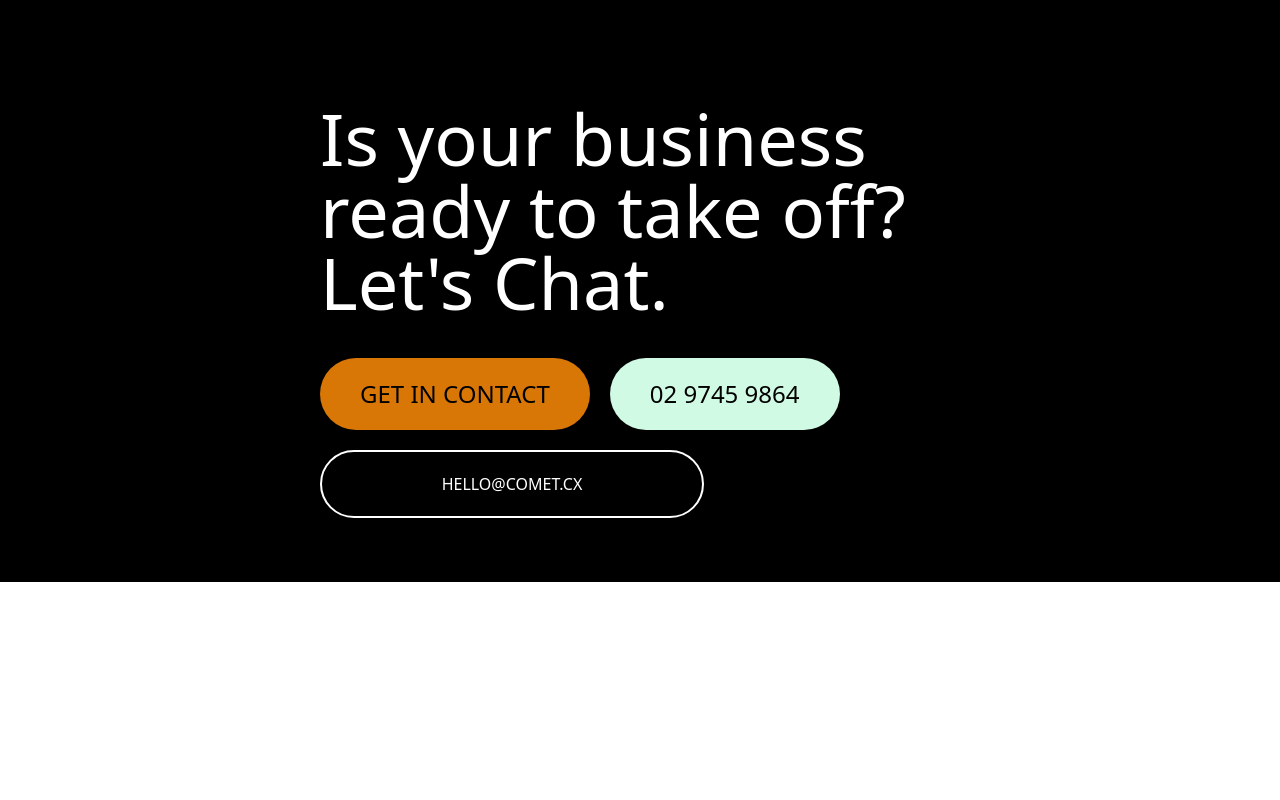
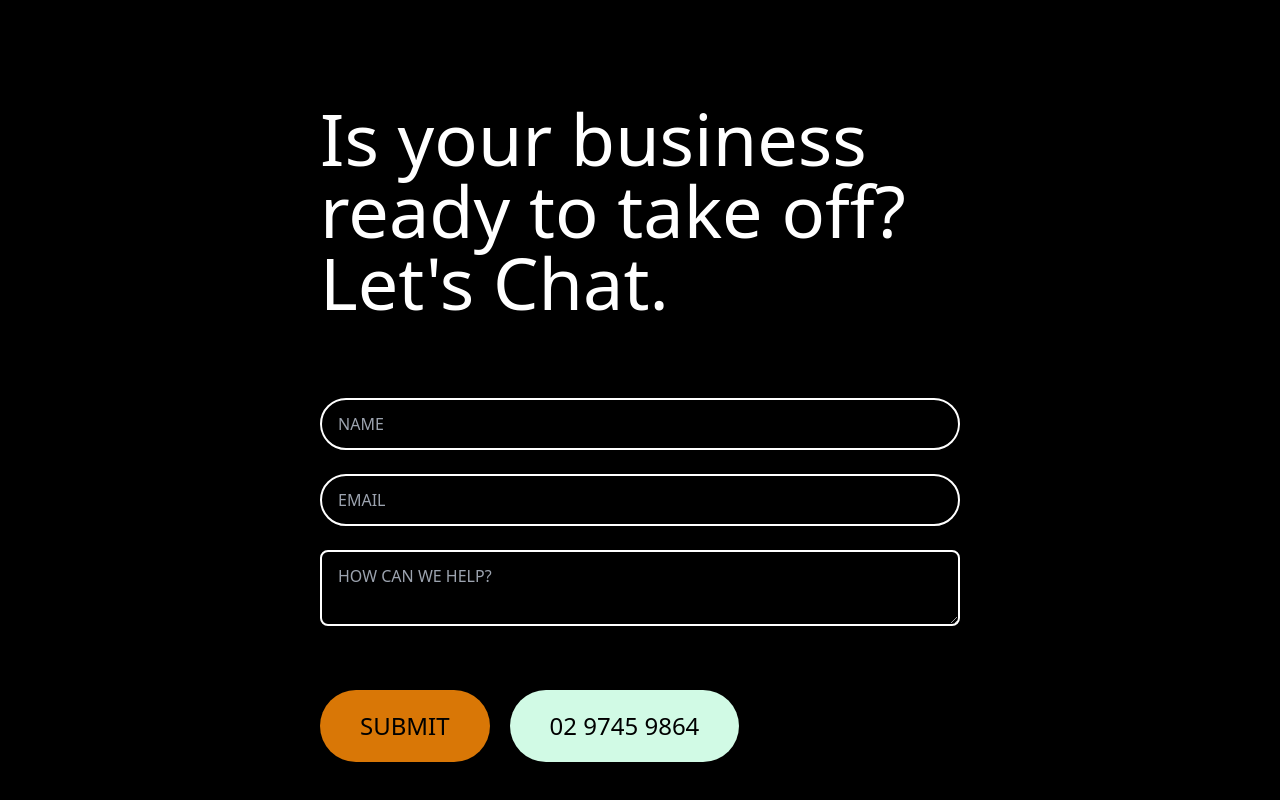
Before and after one commit to haisontop/tailwind-landing, a Next.js app: page / in a window 1280 px wide. Shown: the part 6641-7441 px from the top of the page. Before the commit the page ends 7223 px from the top, so only its background shows below. Built offline with nearby package versions, Linux system fonts and the light colour scheme.

Commit message:
form added

```diff
--- a/components/Footer.tsx
+++ b/components/Footer.tsx
@@ -2,7 +2,7 @@ import React, { ReactElement } from "react";
 
 function Footer(): ReactElement {
   return (
-    <footer className="relative pt-8 pb-6 bg-black">
+    <footer className="relative pt-14 md:pt-8 pb-6 px-5 md:px-0 bg-black">
       <div className="text-white flex justify-center md:mt-36 pb-10 md:mx-80">
         <div className="w-full">
           <h1 className="text-4xl md:text-7xl">
@@ -10,20 +10,22 @@ function Footer(): ReactElement {
             ready to take off?
             <br /> Let's Chat.
           </h1>
-          <div className="flex">
-            <button className="bg-yellow-600 text-black py-5 rounded-full text-2xl px-10 mt-10 mr-5">
-              GET IN CONTACT
-            </button>
-            <button className="bg-green-100 text-black py-5 rounded-full text-2xl px-10 mt-10">
-              02 9745 9864
-            </button>
-          </div>
-          <button className="bg-black text-white py-5 rounded-full border-2 md:w-96 mt-5 border-white border-opacity-100">
-            HELLO@COMET.CX
-          </button>
+          <form className="mt-20">
+            <input type="text" placeholder="NAME" className="border-2 bg-transparent border-white px-4 block w-full py-3 rounded-full" />
+            <input type="email" placeholder="EMAIL" className="my-6 border-2 bg-transparent border-white px-4 block w-full py-3 rounded-full" />
+            <textarea placeholder="HOW CAN WE HELP?" className="my-6 border-2 bg-transparent border-white px-4 block w-full py-3 rounded-lg" />
+            <div className="flex">
+              <button className="bg-yellow-600 text-black py-5 rounded-full md:text-2xl px-10 mt-10 mr-5">
+                SUBMIT
+              </button>
+              <button className="bg-green-100 text-black py-5 rounded-full md:text-2xl px-10 mt-10">
+                02 9745 9864
+              </button>
+            </div>
+          </form>
         </div>
       </div>
-    </footer>
+    </footer >
   );
 }
 
--- a/components/Home/Blogs.tsx
+++ b/components/Home/Blogs.tsx
@@ -26,7 +26,7 @@ const Blogs = () => {
           <div className="sticky top-0">
             <h1 className="md:text-6xl text-4xl">The Write Up</h1>
             <p className="md:my-10 md-5"></p>
-            <button className="bg-yellow-600 text-black py-5 my-6 md:my-0 rounded-full text-3xl px-10">
+            <button className="bg-yellow-600 text-black py-3 md:py-5 my-10 md:my-0 rounded-full text-3xl px-10">
               READ ALL
             </button>
           </div>
```
